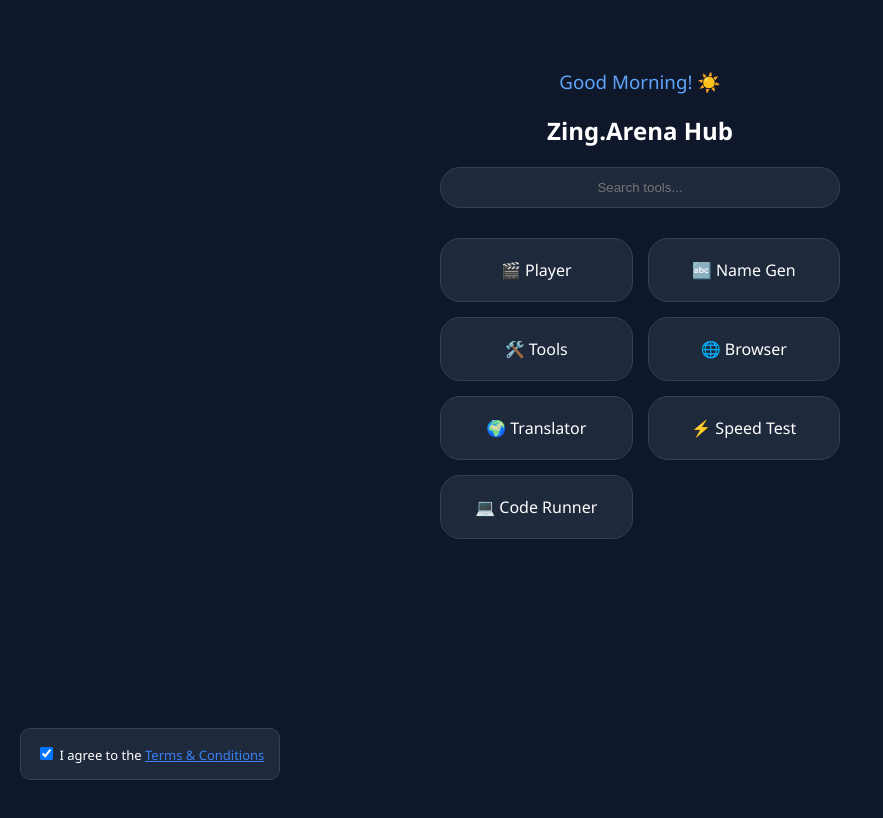
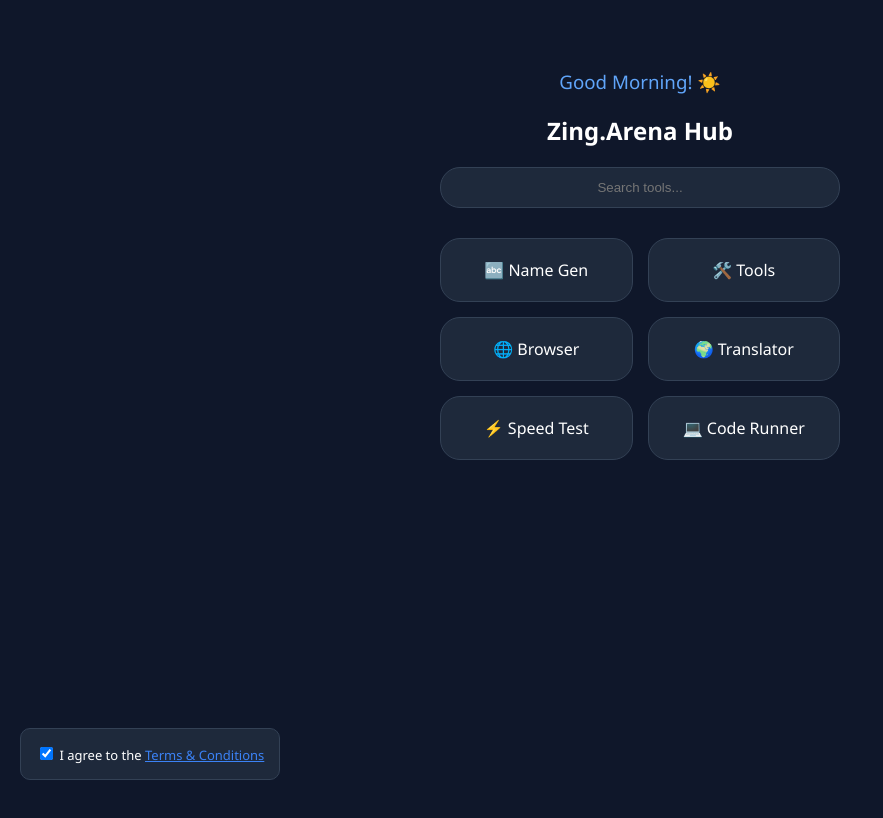
Before and after one commit to zingarenaoffi1-sudo/zingarenaoffi1-sudo.github.io, a plain HTML site: page index.html in a window 1280 px wide. Shown: the whole page, without its empty margins (0-883 px from the left). Drawn offline with Linux system fonts and the light colour scheme.

Commit message:
Update index.html

```diff
--- a/index.html
+++ b/index.html
@@ -31,8 +31,7 @@
     <input type="text" id="searchInput" placeholder="Search tools..." onkeyup="filterTools()">
 
     <div class="menu-grid" id="mainMenu">
-        <div class="menu-item" onclick="window.location.href='player.html'"><span>🎬</span> Player</div>
-        <div class="menu-item" onclick="window.location.href='namegen.html'"><span>🔤</span> Name Gen</div>
+       <div class="menu-item" onclick="window.location.href='namegen.html'"><span>🔤</span> Name Gen</div>
         <div class="menu-item" onclick="window.location.href='tools.html'"><span>🛠️</span> Tools</div>
         <div class="menu-item" onclick="window.location.href='browser.html'"><span>🌐</span> Browser</div>
         <div class="menu-item" onclick="window.location.href='translator.html'"><span>🌍</span> Translator</div>
```
